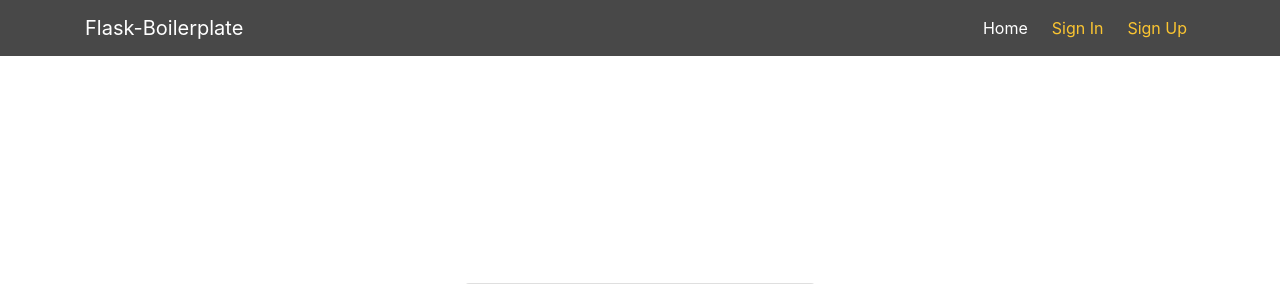
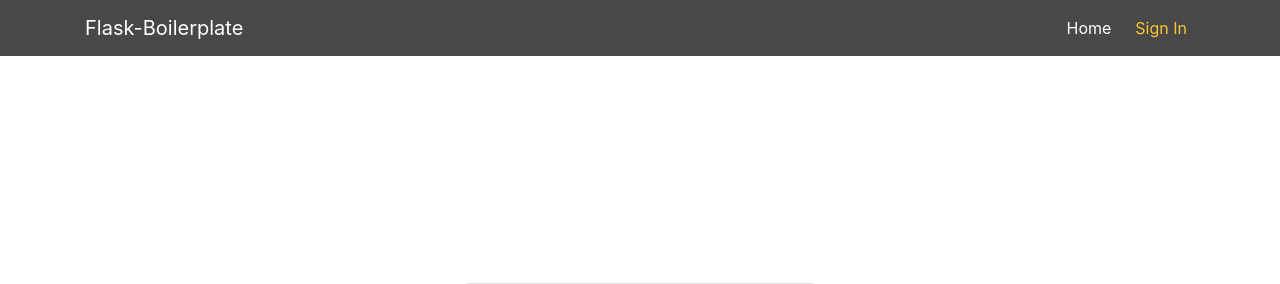
Before and after one commit to superiorkid/flask-miniCommerce, a Flask app: page /auth/signin in a window 1280 px wide. Shown: the top 284 px of the page. Run offline with Flask 3, Linux system fonts and the light colour scheme; some libraries are stand-ins or nearby versions.

Commit message:
typo fixed

```diff
--- a/app/auth/views.py
+++ b/app/auth/views.py
@@ -31,8 +31,10 @@ def signin():
 
 @auth.get('/signup')
 @auth.post('/signup')
-@login_required
 def signup():
+    if current_user.is_authenticated:
+        return redirect(url_for('main.index'))
+
     form = RegisterForm()
 
     if form.validate_on_submit():
--- a/app/templates/includes/__nav.html
+++ b/app/templates/includes/__nav.html
@@ -6,6 +6,8 @@
 			<button class="navbar-toggler" type="button" data-toggle="collapse" data-target="#nvbCollapse" aria-controls="nvbCollapse">
 				<span class="navbar-toggler-icon"></span>
 			</button>
+
+
 			<div class="collapse navbar-collapse" id="nvbCollapse">
 				<ul class="navbar-nav ml-auto">
 					<li class="nav-item pl-1">
@@ -20,12 +22,10 @@
           <li class="nav-item active pl-1">
 						<a class="nav-link" href="{{ url_for("auth.signin") }}"><i class="fa fa-th-list fa-fw mr-1"></i>Sign In</a>
 					</li>
-          <li class="nav-item active pl-1">
-						<a class="nav-link" href="{{ url_for('auth.signup') }}"><i class="fa fa-th-list fa-fw mr-1"></i>Sign Up</a>
-					</li>
           {% endif %}
 				</ul>
 			</div>
+
 		</div>
 	</nav>
 	<!--# Navbar #-->
```
